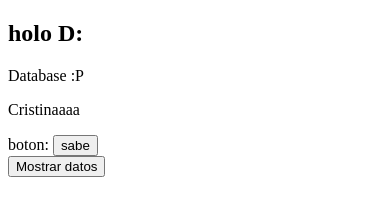
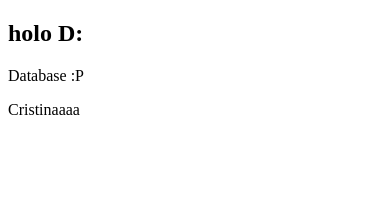
Before and after one commit to ChristinaaP/BD, a plain HTML site: page index.html in a window 390 px wide. Drawn offline with Linux system fonts and the light colour scheme; some packages are replaced by stand-ins of ours.

Commit message:
Update index.html

```diff
--- a/index.html
+++ b/index.html
@@ -8,7 +8,7 @@
 
     // Wait for device API libraries to load
     //
-    document.addEventListener("deviceready", onDeviceReady, false);
+    document.addEventListener("deviceready", onDeviceReady, true);
 
     // Populate the database
     //
@@ -62,8 +62,7 @@
     <h2>holo D:</h2>
     <p>Database :P</p>
     <p>Cristinaaaa </p>
-    boton: <button onclick="queryDB(tx);">sabe</button><br>
-    <button onclick="querySuccess(tx, results);">Mostrar datos</button> <br>
+
 
   </body>
 </html>
```
